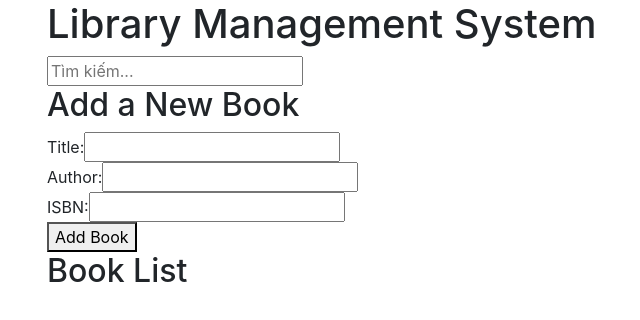
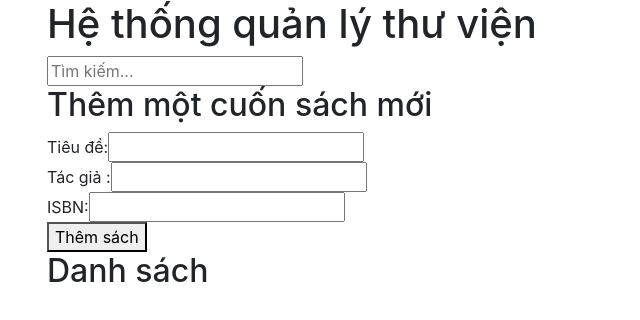
Before and after one commit to viethieu200698/T2311E_ExamReact, a React (Create React App) app: page / in a window 1280 px wide. Shown: the top 320 px of the page, without its empty margins (35-675 px from the left). Built offline with nearby package versions, Linux system fonts and the light colour scheme.

Commit message:
hieu exam cau 1

```diff
--- a/src/App.js
+++ b/src/App.js
@@ -51,31 +51,31 @@ const App = () => {
 
   return (
     <div className="container">
-      <h1>Library Management System</h1>
+      <h1>Hệ thống quản lý thư viện</h1>
       <div className="search-bar">
         <input type="text" placeholder="Tìm kiếm..." value={searchTerm} onChange={handleSearch} />
       </div>
       <div className="add-book">
-        <h2>Add a New Book</h2>
+        <h2>Thêm một cuốn sách mới</h2>
         <form onSubmit={handleSubmit}>
           <div className="form-group">
-            <label>Title:</label>
+            <label>Tiêu đề:</label>
             <input type="text" name="Tiêu đề" value={bookInfo.title} onChange={handleInputChange} />
           </div>
           <div className="form-group">
-            <label>Author:</label>
+            <label>Tác giả :</label>
             <input type="text" name="Tác Giả" value={bookInfo.author} onChange={handleInputChange} />
           </div>
           <div className="form-group">
             <label>ISBN:</label>
             <input type="text" name="ISBN" value={bookInfo.ISBN} onChange={handleInputChange} />
           </div>
-          <button type="submit">Add Book</button>
+          <button type="submit">Thêm sách</button>
         </form>
         {message && <p className="message">{message}</p>}
       </div>
       <div className="Danh sách">
-        <h2>Book List</h2>
+        <h2>Danh sách</h2>
         <ul>
           {filteredBooks.map((book, index) => (
             <li key={index}>
```
